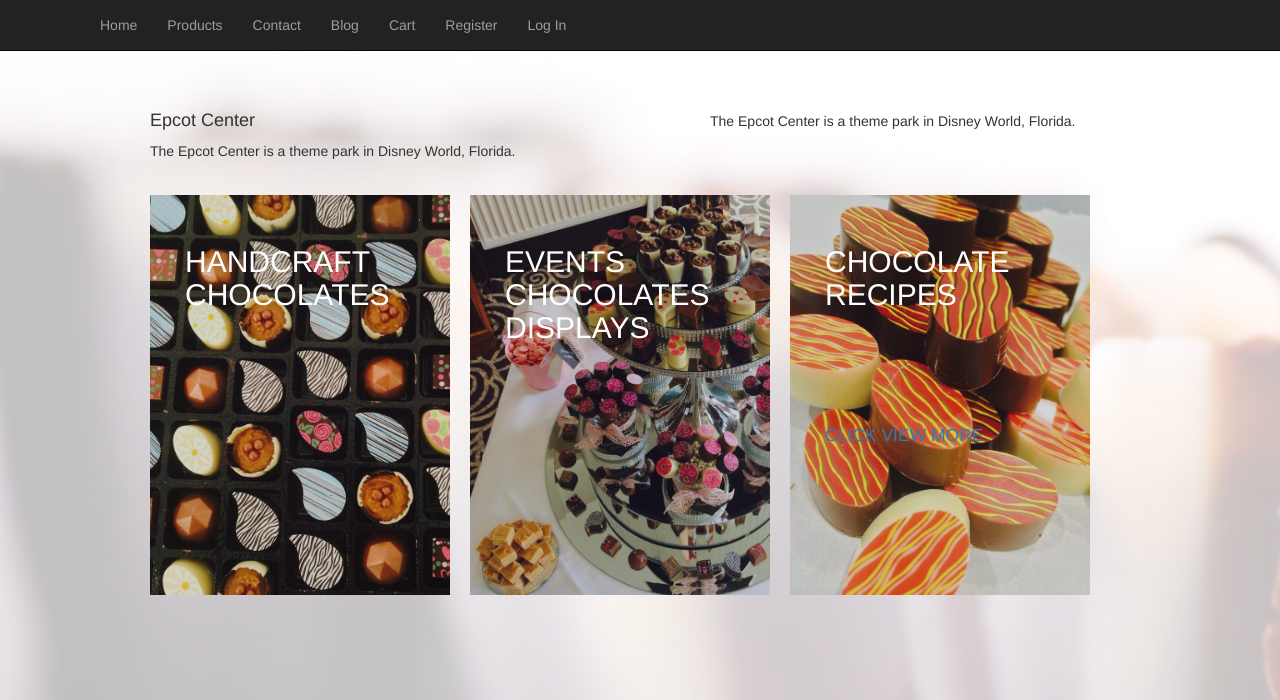
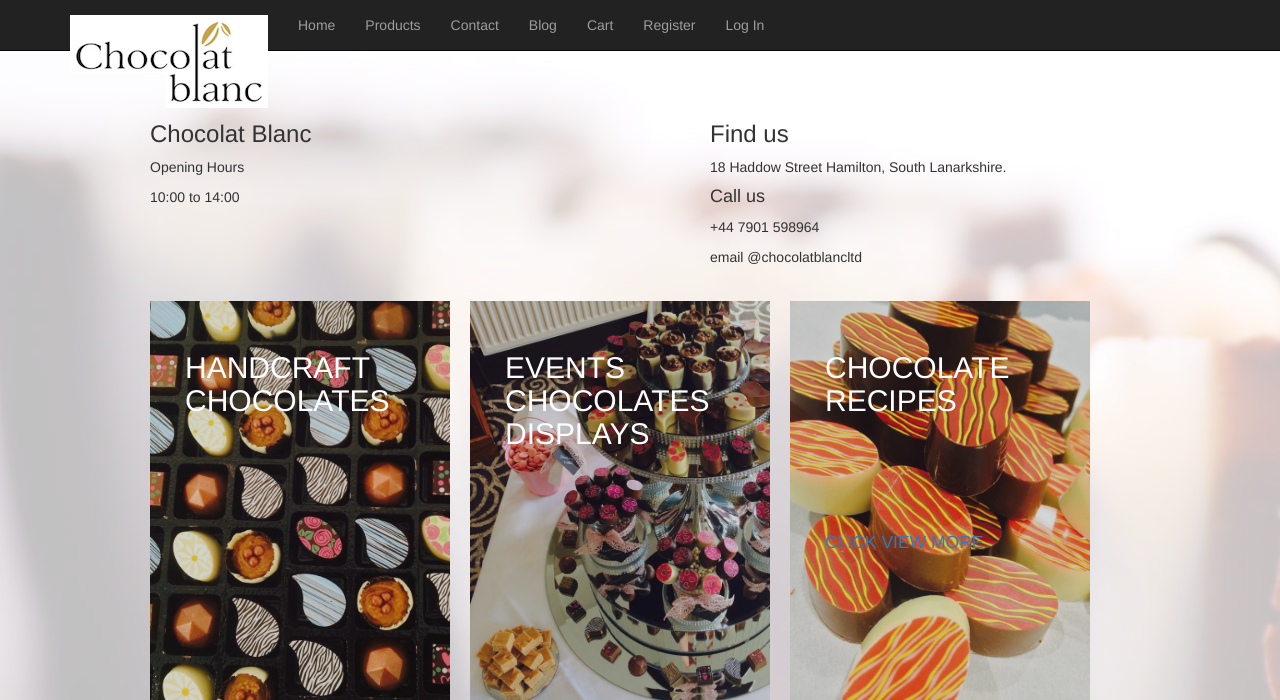
Before and after one commit to kanepa/chocolateshop, a Django app: page /contacts/ in a window 1280 px wide. Shown: the top 700 px of the page. Run offline with Django 3.2, Linux system fonts and the light colour scheme; parts of the project's set-up code (start-up, migrations or seed data) failed here and were passed over; some libraries are stand-ins or nearby versions.

Commit message:
css changes

```diff
--- a/blog/templates/postdetail.html
+++ b/blog/templates/postdetail.html
@@ -8,7 +8,7 @@
             <hr>
             <div class="col-md-2 col-sm-3 text-center">
                 <a class="story-img" href="#">
-                    <img src="http://placehold.it/100"
+                    <img src="/static/images/mix.jpg"
                          style="width:100px; height: 100px; background-color: #12ABB2; color:#FFFFFF;"
                          class="img-circle">
 
--- a/templates/base.html
+++ b/templates/base.html
@@ -58,8 +58,8 @@
                     <span class="icon-bar"></span>
                     <span class="icon-bar"></span>
                 </button>
-                <a class="navbar-brand" href="#">
-{#                    <img src="/static/images/sweetielogo.png" style="display: inline-block;">#}
+                <a class="navbar-brand" href="/">
+                    <img src="/static/images/finallogo.png" style="display: inline-block;">
 
                     </a>
             </div>
--- a/templates/contact.html
+++ b/templates/contact.html
@@ -36,16 +36,22 @@
 
         <div class="container col-md-12"></div>
          <div class="col-md-6" id="now">
-                <h4></h4>
-                <p>The Epcot Center is a theme park in Disney World, Florida.</p>
+                <h3>Find us</h3>
+                <p>18 Haddow Street
+                    Hamilton, South Lanarkshire.</p>
+                <h4>Call us</h4>
+                <p>+44 7901 598964</p>
+                <p>email @chocolatblancltd</p>
             </div>
 
 
 
 
             <div class="col-md-6" id="now1">
-                <h4>Epcot Center</h4>
-                <p>The Epcot Center is a theme park in Disney World, Florida.</p>
+                <h3>Chocolat Blanc</h3>
+                <p>Opening Hours </p>
+                <p>10:00 to 14:00</p>
+
             </div>
             </div>
 
```
Also changed, not shown: templates/index.html (+9 -2 lines), static/images/finallogo.png (added).
